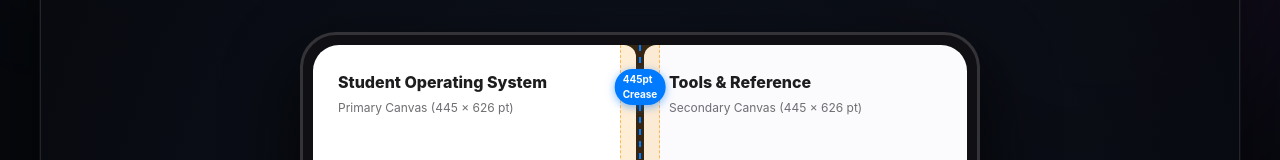
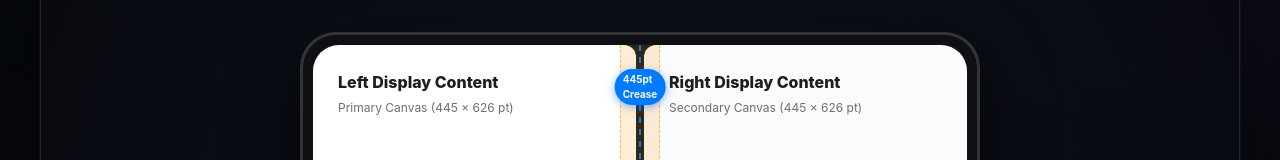
Before and after one commit to timscodebase/iphone-duo-simulator, a website built with Vite: page docs/index.html in a window 1280 px wide. Shown: the part 745-905 px from the top of the page. Built offline with nearby package versions, Linux system fonts and the light colour scheme.

Commit message:
docs: rename screen headers to Left and Right Display Content

```diff
--- a/docs/index.html
+++ b/docs/index.html
@@ -86,7 +86,7 @@
 
           <!-- Left Display Screen -->
           <div class="screen-pane screen-left">
-            <div class="screen-header">Student Operating System</div>
+            <div class="screen-header">Left Display Content</div>
             <div class="screen-text" id="leftSubtitle">Primary Canvas (445 × 626 pt)</div>
             <div class="mockup-card">
               <div class="mockup-label">Left Display Canvas</div>
@@ -103,7 +103,7 @@
 
           <!-- Right Display Screen -->
           <div class="screen-pane screen-right">
-            <div class="screen-header">Tools &amp; Reference</div>
+            <div class="screen-header">Right Display Content</div>
             <div class="screen-text" id="rightSubtitle">Secondary Canvas (445 × 626 pt)</div>
             <div class="mockup-card">
               <div class="mockup-label">WebMCP Agent Bridge</div>
```
